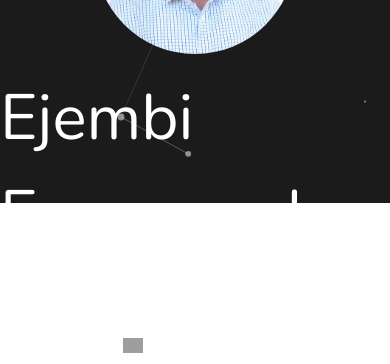
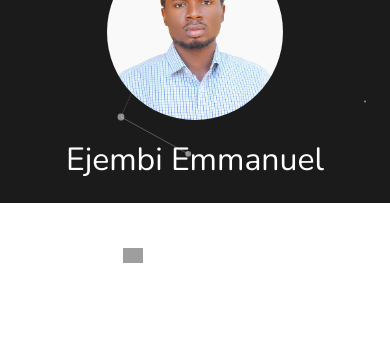
Before and after one commit to EjembiEmmanuel/portfolio, a React (Vite) app: page / in a window 390 px wide. Shown: the part 641-1005 px from the top of the page. Built offline with nearby package versions, Linux system fonts and the light colour scheme; grey boxes are pictures that could not be loaded.

Commit message:
Made Home page responsive

```diff
--- a/src/scss/Home.module.scss
+++ b/src/scss/Home.module.scss
@@ -20,7 +20,7 @@
 }
 
 #profile-img {
-    width: 200px;
+    width: 11rem;
     border-radius: 50%;
 }
 
@@ -55,3 +55,22 @@
     inset: 0;
     z-index: -10
 }
+
+
+@media screen and (max-width: 1224px) {
+    #name {
+        font-family: "Nunito";
+        font-size: 2rem;
+        font-weight: 400;
+        margin-top: 1rem;
+        margin-bottom: 1rem;
+    }
+
+    #job {
+        font-family: $nunito;
+        font-size: 1rem;
+        font-weight: bold;
+        margin-top: 0;
+        margin-bottom: 1rem;
+    }
+}
--- a/src/scss/Navbar.module.scss
+++ b/src/scss/Navbar.module.scss
@@ -105,7 +105,7 @@ nav {
         flex-direction: column;
         margin-right: 0;
         transform-origin: right;
-        animation: animateLinks .4s linear;
+        animation: animateLinks .3s linear;
     }
 
     .link {
```
